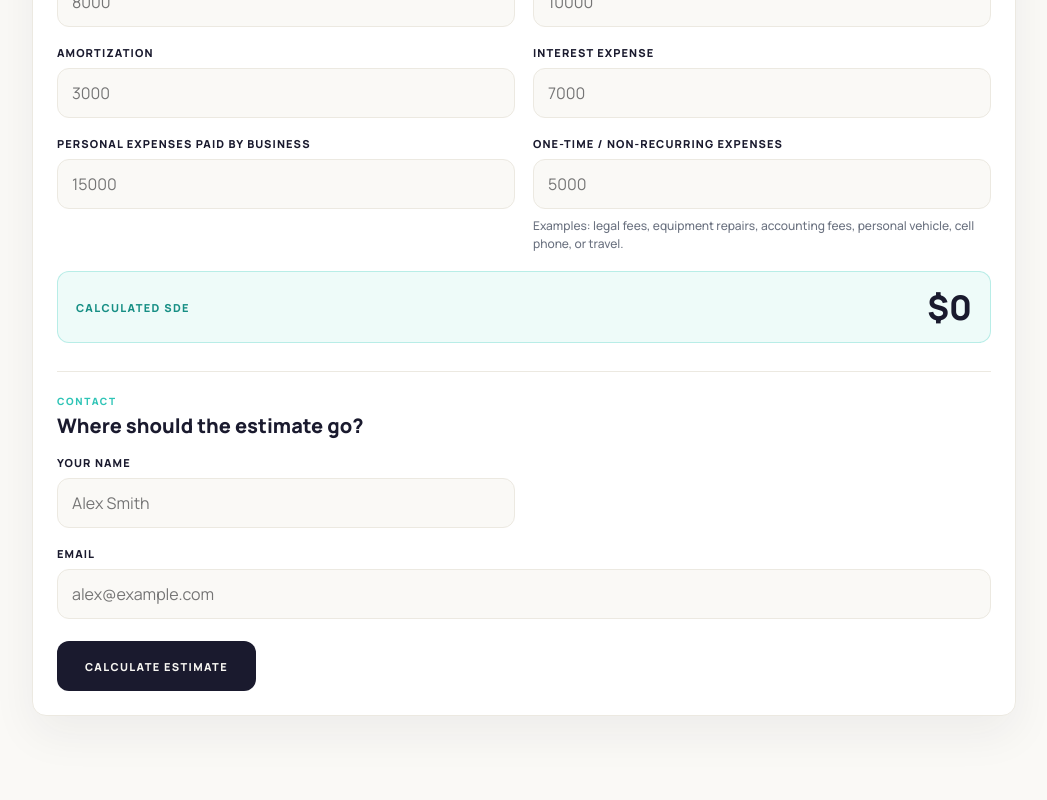
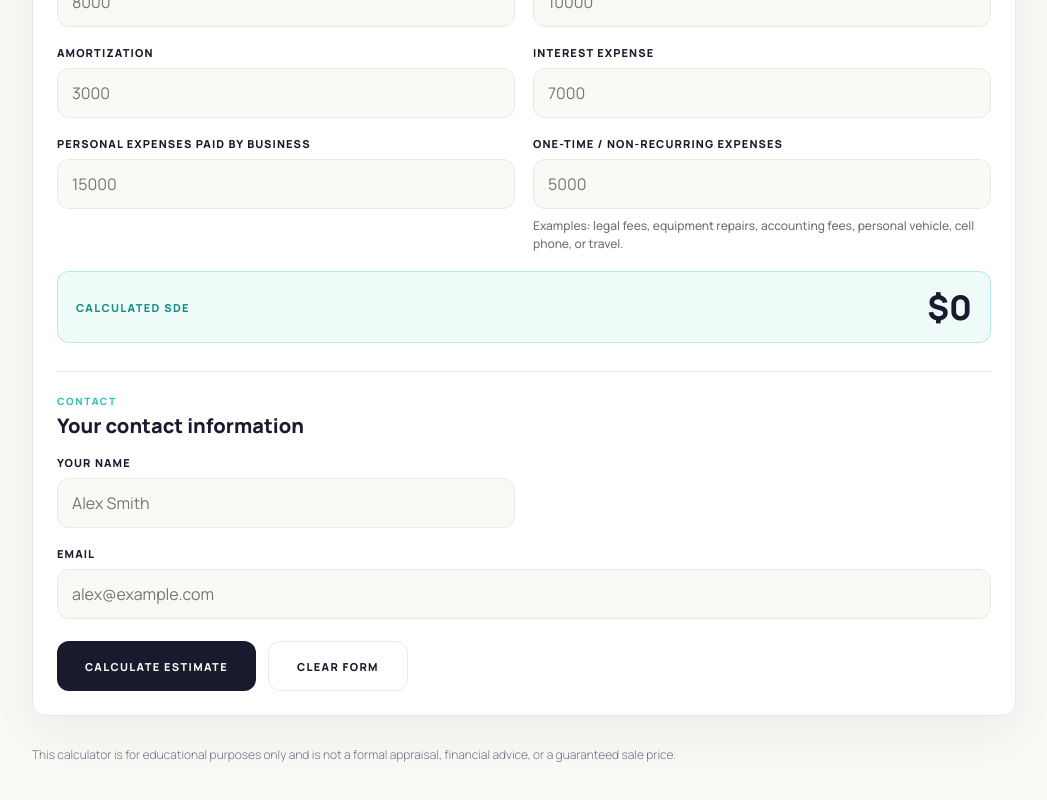
Before and after one commit to thewatt-7/calc, a React (Vite) app in the folder frontend/: page / in a window 1280 px wide. Shown: the part 1287-2087 px from the top of the page, without its empty margins (116-1163 px from the left). Built offline with nearby package versions, Linux system fonts and the light colour scheme; no server answers.

Commit message:
new stuff

```diff
--- a/frontend/src/App.jsx
+++ b/frontend/src/App.jsx
@@ -1,4 +1,4 @@
-import { useMemo, useRef, useState } from 'react'
+import { useEffect, useMemo, useRef, useState } from 'react'
 
 const API_BASE_URL = (
   import.meta.env.VITE_API_URL || (import.meta.env.DEV ? import.meta.env.VITE_DEV_API_URL || 'http://localhost:5001' : '')
@@ -44,6 +44,15 @@ const currencyFormatter = new Intl.NumberFormat('en-US', {
 })
 
 const numberValue = (value) => Number(value || 0)
+
+function Disclaimer({ className = '' }) {
+  return (
+    <p className={`disclaimer ${className}`.trim()}>
+      This calculator is for educational purposes only and is not a formal appraisal, financial advice, or a
+      guaranteed sale price.
+    </p>
+  )
+}
 
 function getValuation(form) {
   const type = businessTypes.find((item) => item.value === form.businessType) || businessTypes[0]
@@ -112,6 +121,10 @@ export default function App() {
   const canCalculate = !firstMissingField
   const showRequiredError = (fieldName) => submitted && isFieldMissing(fieldName)
 
+  useEffect(() => {
+    window.scrollTo({ top: 0, left: 0, behavior: 'instant' })
+  }, [screen])
+
   const updateForm = (event) => {
     const { name, value } = event.target
     setForm((current) => ({ ...current, [name]: value }))
@@ -170,12 +183,16 @@ export default function App() {
     }
 
     setScreen('results')
-    window.scrollTo({ top: 0, behavior: 'smooth' })
   }
 
   const resetCalculator = () => {
     setScreen('calculator')
-    window.scrollTo({ top: 0, behavior: 'smooth' })
+  }
+
+  const clearForm = () => {
+    setForm(initialForm)
+    setSubmitted(false)
+    setSaveStatus('idle')
   }
 
   return (
@@ -370,7 +387,7 @@ export default function App() {
 
                 <div className="form-section wide">
                   <p className="section-kicker">Contact</p>
-                  <h2>Where should the estimate go?</h2>
+                  <h2>Your contact information</h2>
                 </div>
 
                 <label>
@@ -386,11 +403,18 @@ export default function App() {
                 </label>
               </div>
 
-              <button className="primary-btn" disabled={saveStatus === 'saving'} type="submit">
-                {saveStatus === 'saving' ? 'Saving Estimate' : 'Calculate Estimate'}
-              </button>
+              <div className="form-actions">
+                <button className="primary-btn" disabled={saveStatus === 'saving'} type="submit">
+                  {saveStatus === 'saving' ? 'Saving Estimate' : 'Calculate Estimate'}
+                </button>
+                <button className="secondary-btn" disabled={saveStatus === 'saving'} onClick={clearForm} type="button">
+                  Clear Form
+                </button>
+              </div>
               {saveStatus === 'saving' && <p className="form-status">Saving your estimate...</p>}
             </form>
+
+            <Disclaimer className="fu2" />
           </section>
         )}
 
@@ -462,10 +486,7 @@ export default function App() {
               </div>
             </div>
 
-            <p className="disclaimer fu3">
-              This calculator is for educational purposes only and is not a formal appraisal, financial advice, or a
-              guaranteed sale price.
-            </p>
+            <Disclaimer className="fu3" />
           </section>
         )}
       </main>
--- a/frontend/src/index.css
+++ b/frontend/src/index.css
@@ -301,6 +301,13 @@ small {
   font-weight: 600;
 }
 
+.form-actions {
+  display: flex;
+  align-items: center;
+  gap: 12px;
+  margin-top: 22px;
+}
+
 .primary-btn,
 .secondary-btn {
   display: inline-flex;
@@ -318,7 +325,6 @@ small {
 }
 
 .primary-btn {
-  margin-top: 22px;
   border: 0;
   background: #1a1a2e;
   color: #f7f6f2;
@@ -342,6 +348,14 @@ small {
   border: 1.5px solid #ece9e1;
   background: #fff;
   color: #1a1a2e;
+  cursor: pointer;
+}
+
+.secondary-btn:disabled {
+  cursor: wait;
+  opacity: 0.72;
+  transform: none;
+  box-shadow: none;
 }
 
 .secondary-btn:hover {
@@ -478,4 +492,9 @@ small {
   .contact-actions {
     min-width: 0;
   }
+
+  .form-actions {
+    align-items: stretch;
+    flex-direction: column;
+  }
 }
```
Also changed, not shown: 2 other files (tests, documents, lock files or other folders).
